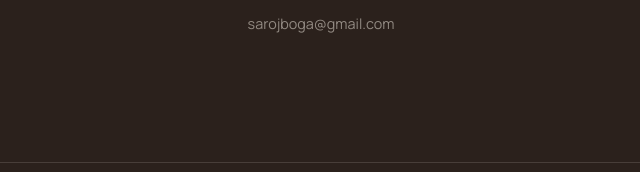
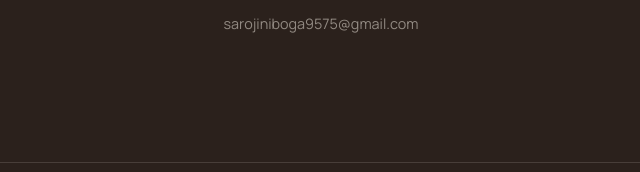
Before and after one commit to kodekave/sarojini-boga.github.io, a plain HTML site: page index.html in a window 1280 px wide. Shown: the part 6083-6255 px from the top of the page, 319-959 px from the left. Drawn offline with Linux system fonts and the light colour scheme.

Commit message:
Update contact email

```diff
--- a/index.html
+++ b/index.html
@@ -304,10 +304,10 @@
       already in the middle of it &mdash; you don&rsquo;t have to figure
       this out alone.
     </p>
-    <a href="mailto:sarojboga@gmail.com" class="btn btn-primary btn-lg reveal">
+    <a href="mailto:sarojiniboga9575@gmail.com" class="btn btn-primary btn-lg reveal">
       Email Sarojini &rarr;
     </a>
-    <p class="contact-tag reveal">sarojboga@gmail.com</p>
+    <p class="contact-tag reveal">sarojiniboga9575@gmail.com</p>
   </div>
 </section>
 
```
Also changed, not shown: 1 other file.
